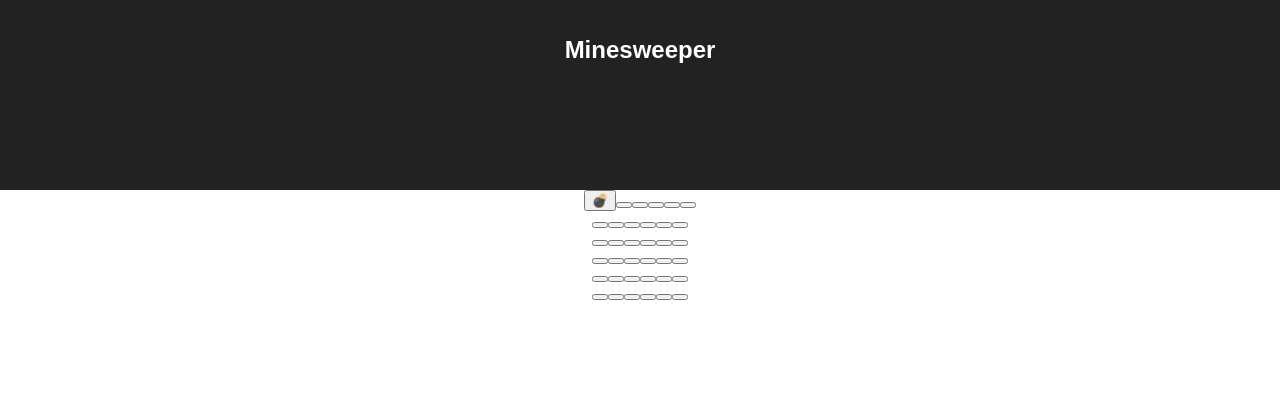
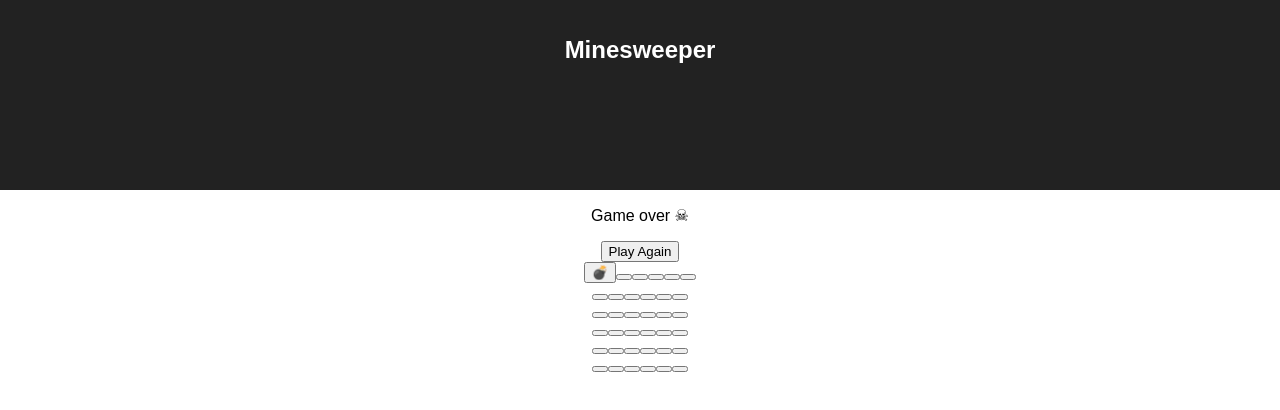
Before and after one commit to katrinalui/minesweeper, a React (Create React App) app: page / in a window 1280 px wide. Both pictures are taken after a click on the button 600 px from the left and 204 px from the top of the page. Shown: the top 410 px of the page. Built offline with nearby package versions, Linux system fonts and the light colour scheme.

Commit message:
Add logic for checking if user won or lost

```diff
--- a/src/components/App.tsx
+++ b/src/components/App.tsx
@@ -20,17 +20,41 @@ interface AppState {
   width: number;
   height: number;
   numMines: number;
+  won: boolean;
+  lost: boolean;
 }
 
 class App extends React.Component<AppProps, AppState> {
   constructor(props: AppProps) {
     super(props);
-    this.state = { width: 6, height: 6, numMines: 5 };
+    this.state = {
+      width: 6,
+      height: 6,
+      numMines: 5,
+      won: false,
+      lost: false
+    };
+    this.restartGame = this.restartGame.bind(this);
   }
 
   componentDidMount() {
+    this.restartGame();
+  }
+
+  componentWillReceiveProps(nextProps: AppProps) {
+    const { board } = nextProps;
+    if (board.won()) {
+      this.setState({ won: true });
+    }
+    if (board.lost()) {
+      this.setState({ lost: true });
+    }
+  }
+
+  restartGame() {
     const { width, height, numMines } = this.state;
     this.props.createGame(width, height, numMines);
+    this.setState({ won: false, lost: false });
   }
 
   renderBoard() {
@@ -54,11 +78,26 @@ class App extends React.Component<AppProps, AppState> {
   }
 
   render() {
+    const { won, lost } = this.state;
+    let modal;
+    if (won || lost) {
+      const text = won ? 'You won! \u{1F389}' : 'Game over \u2620';
+      modal = (
+        <div className="modal modal__overlay">
+          <div className="modal modal__content">
+            <p>{text}</p>
+            <button onClick={this.restartGame}>Play Again</button>
+          </div>
+        </div>
+      );
+    }
+
     return (
       <div className="App">
         <header className="App-header">
           <h1 className="App-title">Minesweeper</h1>
         </header>
+        {modal}
         {this.renderBoard()}
       </div>
     );
--- a/src/models/BoardModel.ts
+++ b/src/models/BoardModel.ts
@@ -94,16 +94,16 @@ export default class Board {
   }
 
   won(): boolean {
-    let hiddenMines = 0;
+    let won = true;
 
     this.grid.forEach(row => {
       row.forEach(square => {
-        if (!square.revealed && square.explosive) {
-          hiddenMines += 1;
+        if (!square.revealed && !square.explosive) {
+          won = false;
         }
       });
     });
 
-    return hiddenMines === this.numMines;
+    return won;
   }
 }
```
